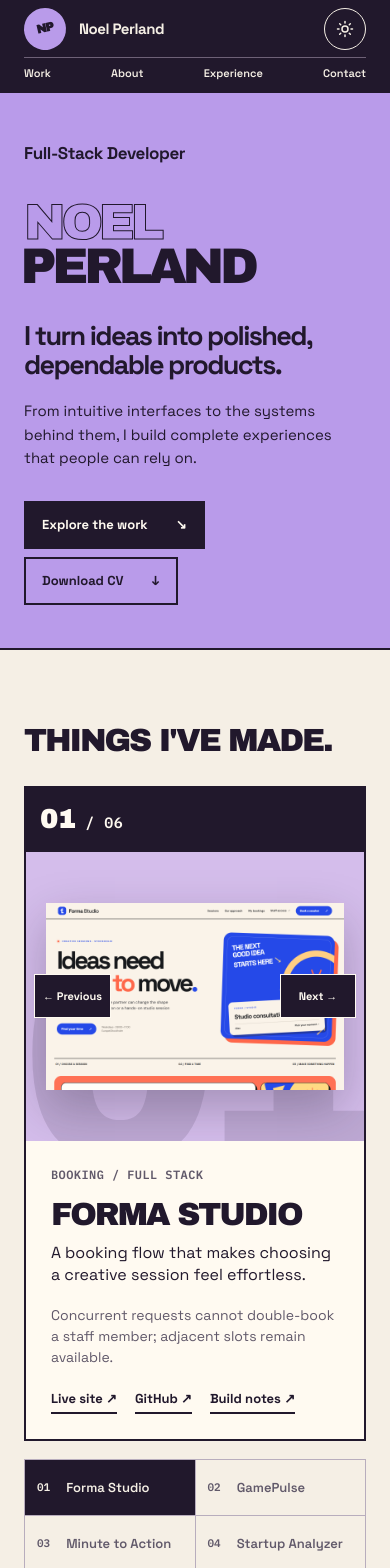
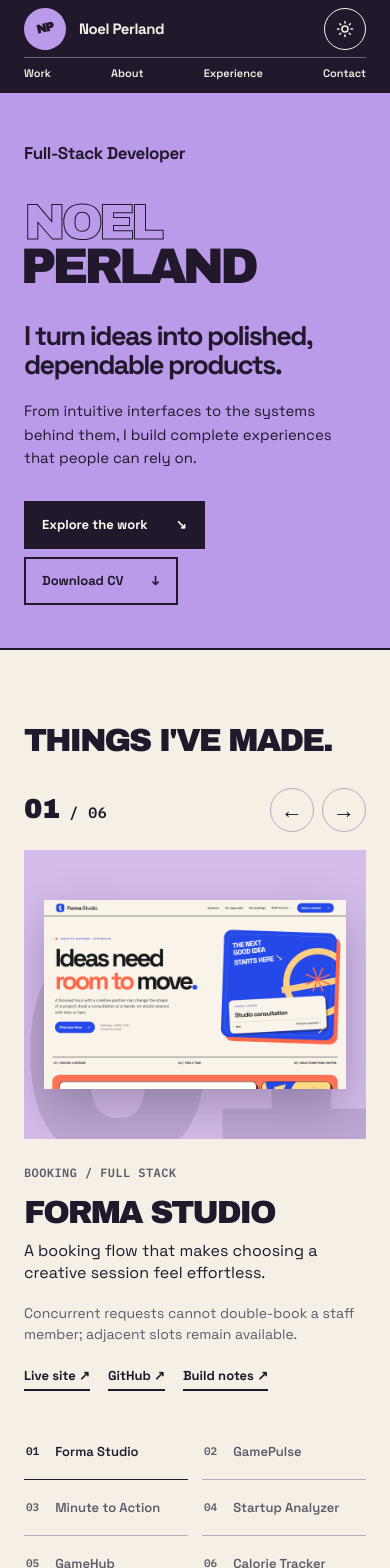
Before and after one commit to NoelPerland/portfolio, a Next.js app: page / in a window 390 px wide. Shown: the top 1568 px of the page. Built offline with nearby package versions, Linux system fonts and the light colour scheme.

Commit message:
Clean up portfolio gallery navigation

```diff
--- a/app/exhibition.css
+++ b/app/exhibition.css
@@ -45,15 +45,15 @@ html[data-theme="dark"] .original-portfolio .moon-icon{display:block}
 .original-portfolio .section-heading{display:flex;align-items:end;justify-content:space-between;gap:30px;margin-bottom:40px}
 .original-portfolio .section-heading .eyebrow{flex:none;margin:0 0 9px;color:var(--muted)}
 .original-portfolio .section-heading h2{max-width:1000px;margin:0;font-family:"Archivo Black",Arial,sans-serif;font-size:clamp(31px,3.2vw,52px);font-weight:400;line-height:1.03;letter-spacing:-.065em;text-transform:uppercase}
-.original-portfolio .gallery-shell{--stage-height:clamp(320px,39vw,520px);position:relative;border:2px solid var(--ink);background:var(--paper);overflow:hidden}
-.original-portfolio .carousel-top{display:flex;align-items:center;justify-content:space-between;gap:15px;min-height:72px;padding:0 clamp(18px,2.5vw,38px);background:var(--gallery);color:var(--gallery-ink)}
+.original-portfolio .gallery-shell{--stage-height:clamp(320px,39vw,520px);background:transparent}
+.original-portfolio .carousel-top{display:flex;align-items:center;justify-content:space-between;gap:15px;min-height:64px;padding:0 0 16px;color:var(--ink)}
 .original-portfolio .carousel-counter,.original-portfolio .gallery-label{margin:0}
 .original-portfolio .carousel-counter{font-size:15px}
 .original-portfolio .carousel-counter span{font-family:"Archivo Black",Arial,sans-serif;font-size:26px}
 .original-portfolio .gallery-label{color:#d9c8e7}
-.original-portfolio .carousel-controls{position:absolute;z-index:2;top:72px;left:14px;right:14px;height:var(--stage-height);display:flex;align-items:center;justify-content:space-between;gap:8px;pointer-events:none}
-.original-portfolio .carousel-controls button{min-width:96px;min-height:44px;padding:9px 14px;border:1px solid #fffaf1;background:#21182c;color:#fffaf1;font-size:13px;font-weight:700;line-height:1;pointer-events:auto;transition:background .2s,color .2s,transform .2s}
-.original-portfolio .carousel-controls button:hover{background:var(--electric);color:#21182c;transform:scale(1.08)}
+.original-portfolio .carousel-controls{display:flex;gap:8px}
+.original-portfolio .carousel-controls button{width:46px;height:46px;border:1px solid var(--line);border-radius:50%;background:transparent;color:var(--ink);font-size:22px;line-height:1;transition:background .2s,color .2s,border-color .2s}
+.original-portfolio .carousel-controls button:hover{background:var(--ink);border-color:var(--ink);color:var(--bg)}
 .original-portfolio .work{animation:project-enter .45s ease both}
 .original-portfolio .work[hidden]{display:none}
 @keyframes project-enter{from{opacity:.5;transform:translateY(10px)}to{opacity:1;transform:none}}
@@ -67,7 +67,7 @@ html[data-theme="dark"] .original-portfolio .moon-icon{display:block}
 .original-portfolio .project-stage img{display:block;width:auto;max-width:100%;height:auto;max-height:100%;object-fit:contain;box-shadow:0 18px 45px #21182c45;transition:transform .55s cubic-bezier(.2,.8,.2,1),box-shadow .55s}
 .original-portfolio .work:hover .project-stage img{transform:scale(1.035);box-shadow:0 26px 60px #21182c55}
 .original-portfolio .calorie-work .project-stage img{border-radius:20px}
-.original-portfolio .project-info{display:grid;grid-template-columns:130px minmax(0,1.45fr) minmax(240px,.8fr);grid-template-areas:"type title detail" "type title links";gap:15px 28px;padding:clamp(22px,2.6vw,36px);background:var(--paper);color:var(--ink)}
+.original-portfolio .project-info{display:grid;grid-template-columns:130px minmax(0,1.45fr) minmax(240px,.8fr);grid-template-areas:"type title detail" "type title links";gap:15px 28px;padding:clamp(22px,2.6vw,36px) 0;background:transparent;color:var(--ink)}
 .original-portfolio .project-type{grid-area:type;margin:8px 0 0;color:var(--muted)}
 .original-portfolio .project-info>div:nth-child(2){grid-area:title}
 .original-portfolio .project-info h3{margin:0 0 10px;font-family:"Archivo Black",Arial,sans-serif;font-size:clamp(32px,3vw,46px);font-weight:400;line-height:1.02;letter-spacing:-.065em;text-transform:uppercase}
@@ -77,11 +77,10 @@ html[data-theme="dark"] .original-portfolio .moon-icon{display:block}
 .original-portfolio .project-links a{border-bottom:2px solid currentColor;padding-bottom:4px;transition:transform .2s}
 .original-portfolio .project-links a:hover{transform:translateY(-3px)}
 .original-portfolio .no-live{color:var(--muted);font-weight:500}
-.original-portfolio .project-index{display:grid;grid-template-columns:repeat(3,minmax(0,1fr));margin-top:18px;border-top:1px solid var(--line);border-left:1px solid var(--line)}
-.original-portfolio .project-index button{display:flex;align-items:center;gap:16px;min-width:0;min-height:66px;padding:12px 20px;border:0;border-right:1px solid var(--line);border-bottom:1px solid var(--line);background:transparent;color:var(--muted);text-align:left;font-size:15px;font-weight:600;transition:background .2s,color .2s,padding-left .2s}
+.original-portfolio .project-index{display:grid;grid-template-columns:repeat(3,minmax(0,1fr));gap:0 22px;margin-top:8px}
+.original-portfolio .project-index button{display:flex;align-items:center;gap:16px;min-width:0;min-height:62px;padding:12px 2px;border:0;border-bottom:1px solid var(--line);background:transparent;color:var(--muted);text-align:left;font-size:15px;font-weight:600;transition:color .2s,border-color .2s}
 .original-portfolio .project-index button span{font-family:"IBM Plex Mono",Consolas,monospace;font-size:11px}
-.original-portfolio .project-index button:hover,.original-portfolio .project-index button[aria-current="true"]{background:var(--ink);color:var(--bg)}
-.original-portfolio .project-index button:hover{padding-left:27px}
+.original-portfolio .project-index button:hover,.original-portfolio .project-index button[aria-current="true"]{border-bottom-color:var(--ink);color:var(--ink)}
 .original-portfolio .portfolio-about{padding:clamp(80px,8vw,110px) 0;background:var(--ink);color:var(--bg)}
 .original-portfolio .about{display:grid;grid-template-columns:minmax(0,1.25fr) minmax(270px,.55fr);align-items:center;gap:clamp(50px,9vw,160px)}
 .original-portfolio .about-copy .eyebrow{margin:0 0 35px;color:var(--electric)}
@@ -164,16 +163,14 @@ html[data-theme="dark"] .original-portfolio .moon-icon{display:block}
   .original-portfolio .gallery-shell:has(.calorie-work:not([hidden])){--stage-height:390px}
   .original-portfolio .project-stage img{max-height:100%}
   .original-portfolio .stage-index{font-size:300px}
-  .original-portfolio .project-info{display:block;padding:25px}
+  .original-portfolio .project-info{display:block;padding:25px 0}
   .original-portfolio .project-type{margin:0 0 16px}
   .original-portfolio .project-info h3{font-size:clamp(32px,8vw,45px)}
   .original-portfolio .project-detail{margin-top:18px}
   .original-portfolio .project-links{margin-top:22px}
-  .original-portfolio .carousel-top{min-height:64px;padding:0 14px}
-  .original-portfolio .carousel-controls{top:64px;left:8px;right:8px}
-  .original-portfolio .carousel-controls button{min-width:76px;padding:8px;font-size:11px}
-  .original-portfolio .project-index{display:grid;grid-template-columns:repeat(2,minmax(0,1fr));overflow:visible}
-  .original-portfolio .project-index button{min-height:56px;padding:10px 12px;font-size:13px}
+  .original-portfolio .carousel-controls button{width:44px;height:44px}
+  .original-portfolio .project-index{grid-template-columns:repeat(2,minmax(0,1fr));gap:0 14px}
+  .original-portfolio .project-index button{min-height:56px;padding:10px 2px;font-size:13px}
   .original-portfolio .experience-row{grid-template-columns:1fr;gap:5px}
   .original-portfolio .experience-row p{text-align:left}
   .original-portfolio .skills-top{align-items:end}
--- a/app/home-markup.ts
+++ b/app/home-markup.ts
@@ -15,7 +15,7 @@ export const homeMarkup = `<a class="skip-link" href="#main-content">Skip to con
 </div></nav>
 <main id="main-content" tabindex="-1">
 <header class="hero" id="top"><div class="wrap"><div class="hero-grid"><div class="hero-main"><p class="hero-position">Full-Stack Developer</p><h1><span>Noel</span><span>Perland</span></h1></div><div class="hero-aside"><p class="hero-role">I turn ideas into polished, dependable products.</p><p>From intuitive interfaces to the systems behind them, I build complete experiences that people can rely on.</p><div class="hero-actions"><a href="#work">Explore the work <span aria-hidden="true">↘</span></a><a href="/noel-perland-cv.pdf" download>Download CV <span aria-hidden="true">↓</span></a></div></div></div></div></header>
-<section id="work" class="work-section" aria-labelledby="work-title"><div class="wrap"><div class="section-heading"><h2 id="work-title">Things I've made.</h2></div><div class="gallery-shell"><div class="carousel-top"><p class="carousel-counter"><span id="slide-current">01</span> / 06<span class="screen-reader-only" id="slide-announcement" aria-live="polite">Forma Studio, 1 of 6</span></p><div class="carousel-controls"><button type="button" data-direction="-1" aria-label="Previous project">← Previous</button><button type="button" data-direction="1" aria-label="Next project">Next →</button></div></div><div class="works" id="featured-work" role="region" aria-roledescription="carousel" aria-label="Featured projects">
+<section id="work" class="work-section" aria-labelledby="work-title"><div class="wrap"><div class="section-heading"><h2 id="work-title">Things I've made.</h2></div><div class="gallery-shell"><div class="carousel-top"><p class="carousel-counter"><span id="slide-current">01</span> / 06<span class="screen-reader-only" id="slide-announcement" aria-live="polite">Forma Studio, 1 of 6</span></p><div class="carousel-controls"><button type="button" data-direction="-1" aria-label="Previous project">←</button><button type="button" data-direction="1" aria-label="Next project">→</button></div></div><div class="works" id="featured-work" role="region" aria-roledescription="carousel" aria-label="Featured projects">
 ${projects.map((project, index) => `<article class="work${index===5?" calorie-work":""}" role="group" aria-roledescription="slide" aria-label="${index + 1} of 6: ${project.name}"${index ? " hidden" : ""}><div class="project-stage"><span class="stage-index" aria-hidden="true">${String(index + 1).padStart(2, "0")}</span><img src="${project.image}" alt="${project.alt}" loading="${index ? "lazy" : "eager"}"></div><div class="project-info"><p class="project-type">${project.type}</p><div><h3>${project.name}</h3><p class="project-summary">${project.summary}</p></div><p class="project-detail">${project.detail}</p><div class="project-links">${"live" in project ? `<a href="${project.live}" target="_blank" rel="noreferrer">Live site <span aria-hidden="true">↗</span></a>` : `<span class="no-live">Source demo</span>`}<a href="${project.source}" target="_blank" rel="noreferrer">GitHub <span aria-hidden="true">↗</span></a>${"notes" in project ? `<a href="${project.notes}">Build notes <span aria-hidden="true">↗</span></a>` : ""}</div></div></article>`).join("\n")}
 </div></div><nav class="project-index" aria-label="Choose a project">${projects.map((project, index) => `<button type="button" data-slide="${index}"${index ? "" : ' aria-current="true"'}><span>${String(index + 1).padStart(2, "0")}</span>${project.name}</button>`).join("")}</nav></div></section>
 <section id="about" class="portfolio-about" aria-labelledby="about-title"><div class="wrap about"><div class="about-copy"><h2 id="about-title">The click. The query. The weird edge case.</h2><p>I design interfaces and build what they depend on: booking constraints, account-scoped data, live telemetry, and AI output people can edit before they use it.</p><a href="mailto:noel.perland@gmail.com">Get in touch <span aria-hidden="true">↗</span></a></div><div class="about-photo"><img src="/noel-portrait.jpg" alt="Noel Perland portrait in an autumn park" loading="lazy"></div></div></section>
```
